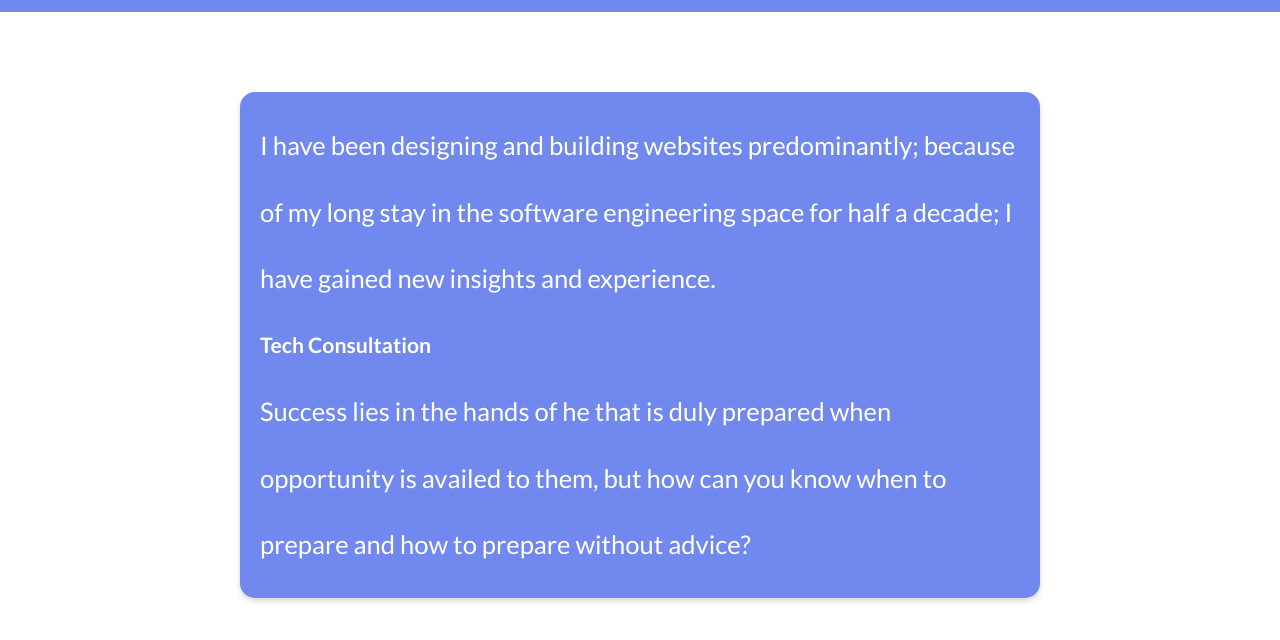
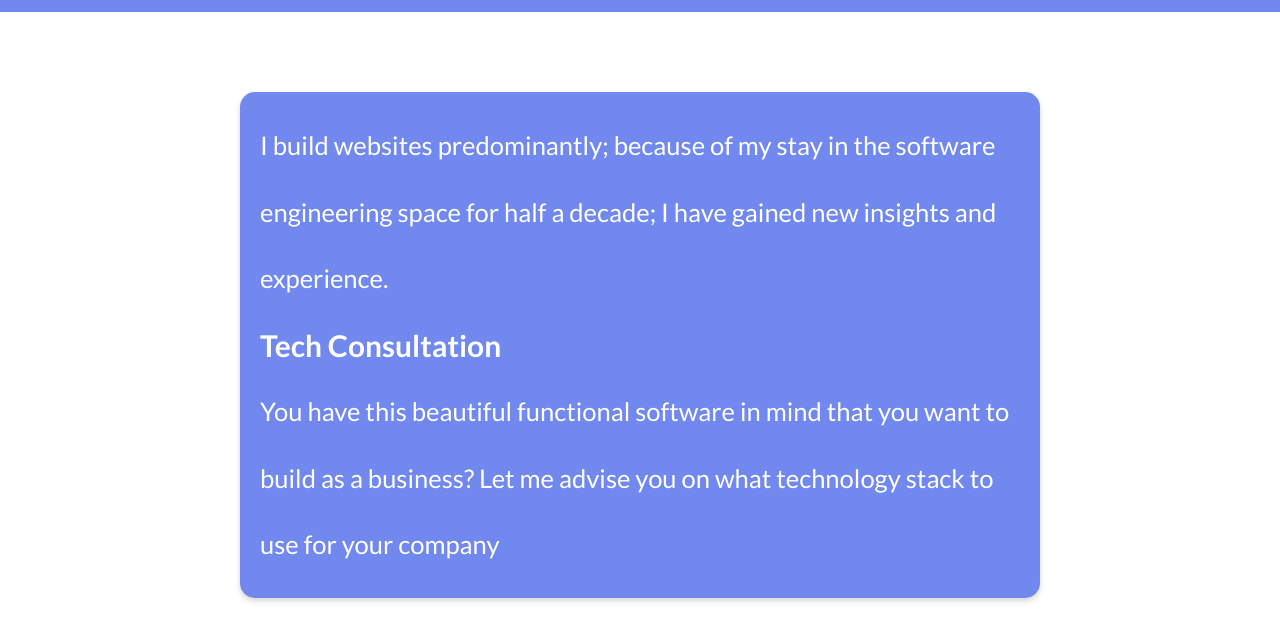
Before and after one commit to Samsonroyal/Samson-Portfolio, a plain HTML site: page skills.html in a window 1280 px wide. Shown: the part 48-688 px from the top of the page. Drawn offline with Linux system fonts and the light colour scheme.

Commit message:
change text on skills page

```diff
--- a/skills.html
+++ b/skills.html
@@ -35,20 +35,16 @@
     <!-- Services -->
 
     <div class="content  square purple">
-        <div class="big-card">
-
-            <p class="p-heading">I have been designing and building websites predominantly; because of my long stay in the software engineering space for half a
-                decade; I have gained new insights and experience.
-
-            <p class="card-footer"></p>
+        <div class="card">
+            <p class="p-heading">I build websites predominantly; because of my stay in the software engineering space for half a
+                decade; I have gained new insights and experience.</p>
         </div>
 
-        <div class="small-card">
+        <div class="card">
             <div class="text-box">
-                <i class="far fa-gem"></i>
-                <h5>Tech Consultation </h5>
-                <p>Success lies in the hands of he that is duly prepared when opportunity is availed to them, but how
-                    can you know when to prepare and how to prepare without advice? </p>
+
+                <h3>Tech Consultation </h3>
+                <p>You have this beautiful functional software in mind that you want to build as a business? Let me advise you on what technology stack to use for your company</p>
             </div>
             <!-- end of text-box -->
         </div>
```
